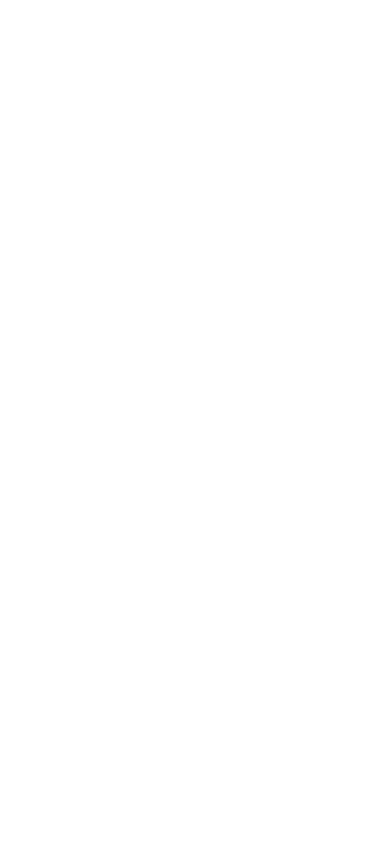
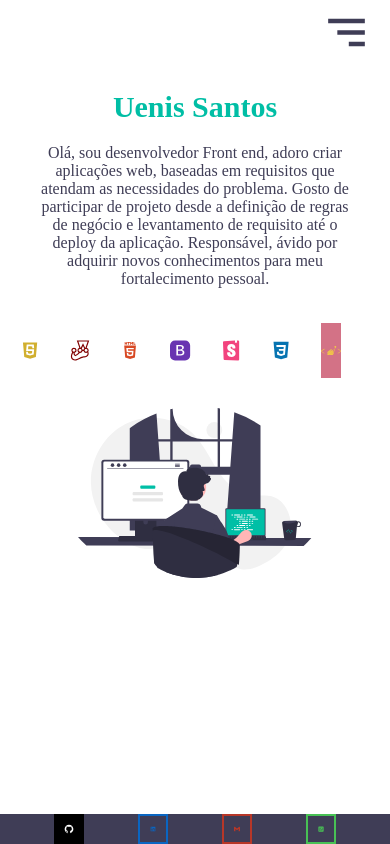
Before and after one commit to UenisSantos/Portifolio-React, a React (Create React App) app: page /sobre in a window 390 px wide. Before the commit this address had no page. Built offline with nearby package versions, Linux system fonts and the light colour scheme.

Commit message:
:feat:(Sobre) criando a pagina sobre totalmente responsivo

```diff
--- a/src/common/theme/globalStyles.js
+++ b/src/common/theme/globalStyles.js
@@ -38,6 +38,19 @@
 }
 
 
+
+
+.bootstrap{
+
+color:#6935b1
+
+}
+
+
+
+
+
+
 .storybook{
 	color:#F2437E
 }
@@ -51,8 +64,9 @@
 
 .styled svg {
 
-	background-color:#D06D87;
+	background-color:#d37286;
 	color:#F1C647
+
 }
 
 
--- a/src/common/theme/theme.js
+++ b/src/common/theme/theme.js
@@ -8,10 +8,10 @@
 	},
 	sizes: {
 		smaller: '1.6rem',
-		small: '3.5rem',
+		small: '3rem',
 		medium: '5.5rem',
-		big: '8rem',
-		huge: '10.5rem'
+		big: '7rem',
+		huge: '9.5rem'
 
 	},
 
--- /dev/null
+++ b/src/pages/about/index.jsx
@@ -0,0 +1,50 @@
+import React from 'react'
+import *  as Styled from './styles'
+import { Text } from '../../components/Text/index';
+import { aboutMock } from './mock';
+import { Image } from '../../components/Image/index';
+
+import imageAbout from '../../assets/about.svg'
+import { Links } from '../../components/navBar/links/NavLinks';
+export const About = () => {
+	return (
+
+		<Styled.AboutContainer>
+			<Styled.TextsContainer>
+
+						<Text
+				as='h1'
+				size='small'
+			>
+				Uenis Santos
+			</Text>
+
+			<Text
+				size='smaller'
+			>
+				Olá, sou desenvolvedor Front end, adoro criar aplicações web, baseadas em requisitos que atendam as necessidades do problema. Gosto de participar de projeto desde a definição de regras de negócio e levantamento de requisito até o deploy da aplicação.
+				Responsável, ávido por adquirir novos conhecimentos para meu fortalecimento pessoal.
+			</Text>
+			</Styled.TextsContainer>
+
+<Styled.ImagesContainer>
+	<Styled.IconsContainer>
+				{aboutMock.map((iten, i) => (
+					<li key={i}>
+
+						<Links classe={iten.classe} href={iten.href} >{iten.children}</Links>
+					</li>
+
+
+				))}
+			</Styled.IconsContainer>
+
+			<Image src={imageAbout} alt='imagem de tecnologia' />
+
+</Styled.ImagesContainer>
+
+
+
+		</Styled.AboutContainer>
+	)
+};
--- /dev/null
+++ b/src/pages/about/mock.js
@@ -0,0 +1,65 @@
+
+import { TiHtml5 } from 'react-icons/ti'
+import { DiJavascript } from 'react-icons/di'
+import { IoLogoCss3 } from 'react-icons/io'
+import { BsFillBootstrapFill } from 'react-icons/bs'
+import { SiStyledcomponents, SiStorybook, SiJest } from 'react-icons/si'
+
+
+
+
+export const aboutMock = [
+
+	{
+		children: <DiJavascript />,
+		href: "https://code.tutsplus.com/pt/tutorials/the-30-css-selectors-you-must-memorize--net-16048",
+		newTab: true,
+		classe: 'javascript'
+	},
+	{
+
+		children: <SiJest />,
+		href: 'educacao',
+		newTab: false,
+		classe: 'jest'
+
+	},
+	{
+		children: <TiHtml5 />,
+		href: 'educacao',
+		newTab: false,
+		classe: 'html'
+
+	},
+	{
+		children: <BsFillBootstrapFill />,
+		href: 'educacao',
+		newTab: false,
+		classe: 'bootstrap'
+
+	},
+	{
+		children: <SiStorybook />,
+		href: 'educacao',
+		newTab: false,
+		classe: 'storybook'
+
+	},
+	{
+		children: <IoLogoCss3 />,
+		href: 'educacao',
+		newTab: false,
+		classe: 'css'
+
+	},
+	{
+		children: <SiStyledcomponents />,
+		href: 'educacao',
+		newTab: false,
+		classe: 'styled'
+
+	},
+
+
+
+]
--- /dev/null
+++ b/src/pages/about/styles.js
@@ -0,0 +1,157 @@
+import styled, { css } from 'styled-components';
+
+export const AboutContainer = styled.section`
+${({ theme }) => css`
+margin-top:${theme.sizes.big} ;
+display:flex ;
+flex-direction:column ;
+text-align:center ;
+
+${theme.breakpoints.max}{
+	flex-direction: row ;
+	 width:80% ;
+
+	 margin:${theme.sizes.huge} auto
+}
+
+`}
+`;
+
+
+
+export const TextsContainer = styled.article`
+${({ theme }) => css`
+justify-content:space-around ;
+margin:auto ;
+width:90% ;
+h1{
+	margin:${theme.spacings.big} 0;
+	color:${theme.colors.primaryColor}
+};
+
+
+p{
+	color:${theme.colors.secundaryColor};
+	margin:${theme.spacings.medium} ${theme.spacings.big};
+
+};
+
+
+
+
+${theme.breakpoints.lg}{
+
+	width:70% ;
+
+
+h1{
+font-size	:${theme.sizes.medium} ;
+}
+
+p{
+	padding: ${theme.spacings.big};
+	font-size	:${theme.sizes.small} ;
+}
+
+}
+
+${theme.breakpoints.max}{
+padding:1% ;
+height:50vh ;
+
+}
+`}
+`;
+
+
+
+
+
+
+export const ImagesContainer = styled.article`
+${({ theme }) => css`
+
+img{
+margin: ${theme.spacings.big} auto ;
+
+width:60%;
+}
+
+
+${theme.breakpoints.lg}{
+display:inline-block ;
+}
+
+
+
+${theme.breakpoints.max}{
+
+border:2px solid ${theme.colors.primaryColor} ;
+border-bottom:none ;
+padding:1%;
+margin-top:${theme.sizes.big} ;
+height:50vh ;
+
+
+li{
+margin-top: ${theme.sizes.big} ;
+
+}
+}
+
+`}
+`;
+
+
+export const IconsContainer = styled.ul`
+${({ theme }) => css`
+	display:flex ;
+flex-direction:row ;
+width:90% ;
+justify-content:space-evenly ;
+
+li{
+
+height:${theme.sizes.small} ;
+}
+
+
+svg{
+	margin:auto;
+height:100% ;
+width: 100%;
+margin:${theme.spacings.smaller} ;
+
+};
+
+
+
+${theme.breakpoints.sm}{
+
+li{
+	height:${theme.sizes.medium} ;
+	margin:${theme.spacings.medium} ;
+
+
+}
+
+}
+
+
+${theme.breakpoints.max}{
+
+
+li{
+	height:${theme.sizes.huge} ;
+
+margin-top: ${theme.spacings.big} ;
+
+}
+}
+
+
+
+`	}
+
+
+`
--- a/src/pages/app/App.js
+++ b/src/pages/app/App.js
@@ -1,5 +1,6 @@
 import { Routes, Route } from 'react-router-dom'
 import { Layout } from '../layout/index';
+import { About } from '../about/index';
 
 function App() {
 	return (
@@ -8,7 +9,12 @@
 
 
 		<Routes  >
-			<Route path='/' element={<Layout />} />
+			<Route path='/' element={<Layout />} >
+				<Route path='/sobre' element={<About />} />
+
+
+
+			</Route>
 
 		</Routes>
 
```
Also changed, not shown: src/assets/about.svg (added).
